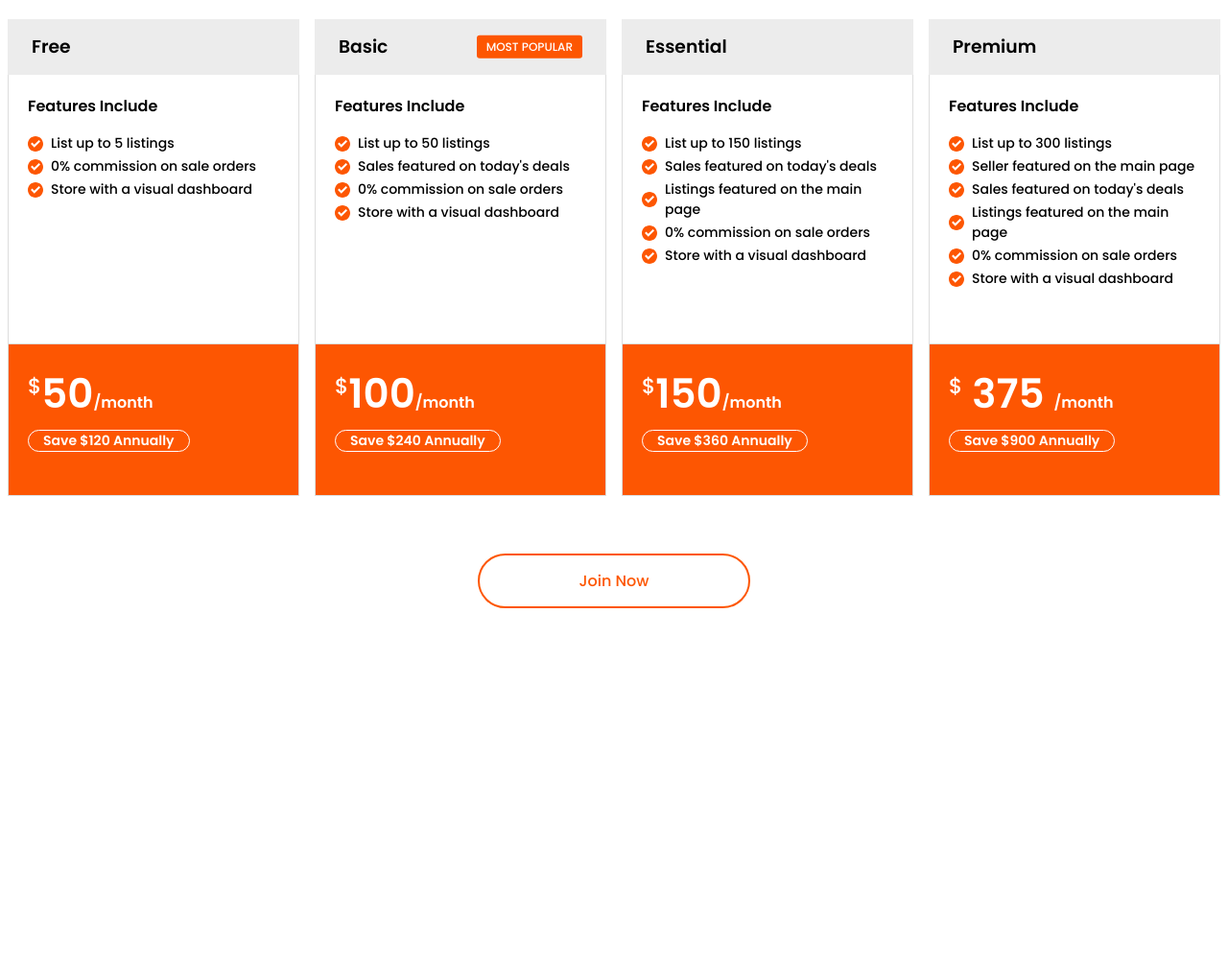
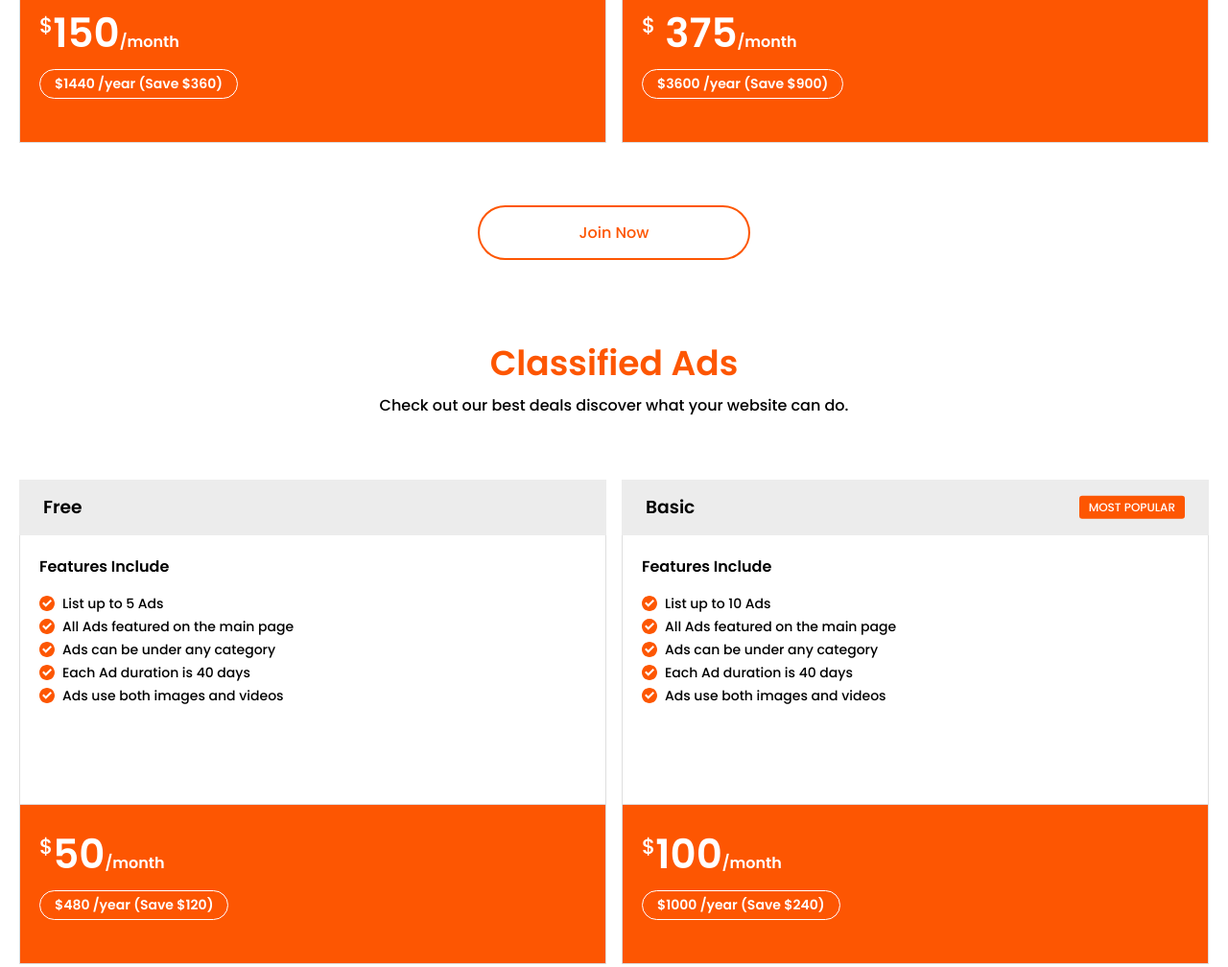
Before and after one commit to azazmuzaffar/Payment-Plans, a plain HTML site: page index.html in a window 1280 px wide. Shown: the part 1130-2138 px from the top of the page at 96% size. Before the commit the page ends 1852 px from the top, so only its background shows below. Drawn offline with Linux system fonts and the light colour scheme.

Commit message:
responsivenedss

```diff
--- a/assets/scss/styles.scss
+++ b/assets/scss/styles.scss
@@ -20,6 +20,8 @@ $secondary-color-2: #333;
 
 body {
   font-family: "poppins";
+  margin: 0;
+  padding: 0;
 }
 
 // ==============================================
@@ -44,15 +46,31 @@ body {
   }
 }
 
+.payment-area {
+  padding: 40px 0 60px;
+
+  @media screen and (max-width: 767px) {
+    padding: 20px 0;
+  }
+}
+
 .payment-section {
-  padding: 80px 0;
-  width: 100%;
-  max-width: 1440px;
-  margin: 0 auto;
+  padding: 40px 0px;
+
+  .container {
+    width: calc(100% - 24px);
+    max-width: 1440px;
+    margin: 0 auto;
+  }
 
   .title-block {
     width: 100%;
     text-align: center;
+
+    @media screen and (max-width: 767px) {
+      max-width: 85%;
+      margin: 0 auto;
+    }
 
     h2,
     p {
@@ -63,6 +81,16 @@ body {
       font-size: 36px;
       margin-bottom: 4px;
       color: #FD5602;
+
+      @media screen and (max-width: 767px) {
+        font-size: 30px;
+      }
+    }
+
+    P {
+      @media screen and (max-width: 767px) {
+        font-size: 14px;
+      }
     }
   }
 
@@ -81,6 +109,10 @@ body {
       margin: 0 auto;
       transition: .3s all ease;
 
+      @media screen and (max-width: 767px) {
+        padding: 12px 19px;
+      }
+
       &:hover {
         border-color: #840404;
         background: #840404;
@@ -91,14 +123,28 @@ body {
 }
 
 .payment-plans {
-  display: flex;
-  margin: 60px 0;
-  margin-left: -8px;
-  margin-right: -8px;
+  display: table;
+  width: 100%;
+  content: " ";
+  margin: 45px 0;
+
+  @media screen and (max-width: 767px) {
+    margin: 36px 0;
+  }
 
   &__each {
+    padding: 20px 0;
     width: calc(25% - 16px);
-    flex-shrink: 0;
+    float: left;
+
+    @media screen and (max-width: 1400px) {
+      width: calc(50% - 16px);
+    }
+
+    @media screen and (max-width: 767px) {
+      width: calc(100% - 16px);
+      padding: 12px 0;
+    }
 
     &--free {
       .payment-plans__each-inner {
@@ -125,8 +171,7 @@ body {
     }
   }
 
-  [class^="payment-plans__"],
-  [class^="ent-plans__"] {
+  [class^="payment-plans__"] {
     padding-left: 8px;
     padding-right: 8px;
   }
@@ -144,6 +189,11 @@ body {
       padding: 20px 25px;
       position: relative;
       background: #ececec;
+
+
+      @media screen and (max-width: 767px) {
+        padding: 17px 25px;
+      }
 
       h3 {
         line-height: 18px;
@@ -170,13 +220,17 @@ body {
     }
 
     .plan-body {
-      border-color: $grey-border-color;
+      border-color: #dfdfdf;
       border-style: solid;
       border-width: 0 1px 1px;
       padding: 20px;
       min-height: 240px;
       color: black;
       background: white;
+
+      @media screen and (max-width: 767px) {
+        min-height: 210px;
+      }
 
       p {
         color: inherit;
@@ -208,8 +262,7 @@ body {
           &::before {
             position: absolute;
             left: 0;
-            top: 50%;
-            transform: translateY(-50%);
+            top: 2px;
             content: '';
             display: block;
             width: 16px;
@@ -222,14 +275,6 @@ body {
         }
       }
 
-      .pricingInput {
-        background-color: transparent;
-        border: 1px solid $grey-border-color;
-        height: 35px;
-        margin-right: 8px;
-        padding: 3px 5px;
-        width: 70px;
-      }
     }
 
     .plan-pricing {
@@ -272,7 +317,7 @@ body {
           font-size: 14px;
           font-weight: 600;
           margin-top: 6px;
-          padding: 0 15px;
+          padding: 4px 15px;
           border-radius: 35px;
         }
       }
--- a/index.html
+++ b/index.html
@@ -9,7 +9,10 @@
   </head>
   <body>
     <!-- Body Starts Here -->
+    <main class="payment-area">
+      <!-- Business Korner Starts Here -->
       <section class="payment-section">
+        <div class="container">
           <div class="title-block">
             <h2>Business Korner</h2>
             <p>Check out our best deals discover what your website can do.</p>
@@ -29,10 +32,8 @@
                 <div class="plan-pricing">
                   <div class="plan-pricing__inner">
                     <div class="annual">
-                  <span class="price"><sup>$</sup>50<small>/month</small></span> <span class="pricing">Save $120 Annually</span>
-                </div>
-                <div class="monthly">
-                  <span class="price monthly"><sup>$</sup>60<small>/month</small></span> <span class="pricing">$50 when paid annually</span>
+                      <span class="price"><sup>$</sup>50<small>/month</small></span>
+                      <span class="pricing">$480 /year (Save $120)</span>
                     </div>
                   </div>
                 </div>
@@ -56,10 +57,8 @@
                 <div class="plan-pricing">
                   <div class="plan-pricing__inner">
                     <div class="annual">
-                  <span class="price"><sup>$</sup>100<small>/month</small></span> <span class="pricing">Save $240 Annually</span>
-                </div>
-                <div class="monthly">
-                  <span class="price monthly"><sup>$</sup>120<small>/month</small></span> <span class="pricing">$100 when paid annually</span>
+                      <span class="price"><sup>$</sup>100<small>/month</small></span>
+                      <span class="pricing">$1000 /year (Save $240)</span>
                     </div>
                   </div>
                 </div>
@@ -83,10 +82,8 @@
                 <div class="plan-pricing">
                   <div class="plan-pricing__inner">
                     <div class="annual">
-                  <span class="price"><sup>$</sup>150<small>/month</small></span> <span class="pricing">Save $360 Annually</span>
-                </div>
-                <div class="monthly">
-                  <span class="price monthly"><sup>$</sup>180<small>/month</small></span> <span class="pricing">$150 when paid annually</span>
+                      <span class="price"><sup>$</sup>150<small>/month</small></span>
+                      <span class="pricing">$1440 /year (Save $360)</span>
                     </div>
                   </div>
                 </div>
@@ -111,12 +108,8 @@
                 <div class="plan-pricing">
                   <div class="plan-pricing__inner">
                     <div class="annual">
-                  <div class="price"><sup>$</sup> <span>375</span> <small>/month</small></div>
-                  <div class="pricing">Save $900 Annually</div>
-                </div>
-                <div class="monthly">
-                  <div class="price monthly"><sup>$</sup> <span>450</span> <small>/month</small></div>
-                  <div class="pricing">$375 when paid annually</div>
+                      <div class="price"><sup>$</sup> <span>375</span><small>/month</small></div>
+                      <div class="pricing">$3600 /year (Save $900)</div>
                     </div>
                   </div>
                 </div>
@@ -126,8 +119,12 @@
           <div class="join-now">
             <a href="" class="btn btn-primary">Join Now</a>
           </div>
+        </div>
       </section>
+      <!-- Business Korner Ends Here -->
+      <!-- Classified Ads Starts Here -->
       <section class="payment-section">
+        <div class="container">
           <div class="title-block">
             <h2>Classified Ads</h2>
             <p>Check out our best deals discover what your website can do.</p>
@@ -139,18 +136,18 @@
                 <div class="plan-body">
                   <p>Features Include</p>
                   <ul>
-                <li>List up to 5 listings</li>
-                <li>0% commission on sale orders</li>
-                <li>Store with a visual dashboard</li>
+                    <li>List up to 5 Ads</li>
+                    <li>All Ads featured on the main page</li>
+                    <li>Ads can be under any category</li>
+                    <li>Each Ad duration is 40 days</li>
+                    <li>Ads use both images and videos</li>
                   </ul>
                 </div>
                 <div class="plan-pricing">
                   <div class="plan-pricing__inner">
                     <div class="annual">
-                  <span class="price"><sup>$</sup>50<small>/month</small></span> <span class="pricing">Save $120 Annually</span>
-                </div>
-                <div class="monthly">
-                  <span class="price monthly"><sup>$</sup>60<small>/month</small></span> <span class="pricing">$50 when paid annually</span>
+                      <span class="price"><sup>$</sup>50<small>/month</small></span>
+                      <span class="pricing">$480 /year (Save $120)</span>
                     </div>
                   </div>
                 </div>
@@ -165,19 +162,18 @@
                 <div class="plan-body">
                   <p>Features Include</p>
                   <ul>
-                <li>List up to 50 listings</li>
-                <li>Sales featured on today's deals</li>
-                <li>0% commission on sale orders</li>
-                <li>Store with a visual dashboard</li>
+                    <li>List up to 10 Ads</li>
+                    <li>All Ads featured on the main page</li>
+                    <li>Ads can be under any category</li>
+                    <li>Each Ad duration is 40 days</li>
+                    <li>Ads use both images and videos</li>
                   </ul>
                 </div>
                 <div class="plan-pricing">
                   <div class="plan-pricing__inner">
                     <div class="annual">
-                  <span class="price"><sup>$</sup>100<small>/month</small></span> <span class="pricing">Save $240 Annually</span>
-                </div>
-                <div class="monthly">
-                  <span class="price monthly"><sup>$</sup>120<small>/month</small></span> <span class="pricing">$100 when paid annually</span>
+                      <span class="price"><sup>$</sup>100<small>/month</small></span
+                      ><span class="pricing">$1000 /year (Save $240)</span>
                     </div>
                   </div>
                 </div>
@@ -191,20 +187,18 @@
                 <div class="plan-body">
                   <p>Features Include</p>
                   <ul>
-                <li>List up to 150 listings</li>
-                <li>Sales featured on today's deals</li>
-                <li>Listings featured on the main page</li>
-                <li>0% commission on sale orders</li>
-                <li>Store with a visual dashboard</li>
+                    <li>List up to 15 Ads</li>
+                    <li>All Ads featured on the main page</li>
+                    <li>Ads can be under any category</li>
+                    <li>Each Ad duration is 40 days</li>
+                    <li>Ads use both images and videos</li>
                   </ul>
                 </div>
                 <div class="plan-pricing">
                   <div class="plan-pricing__inner">
                     <div class="annual">
-                  <span class="price"><sup>$</sup>150<small>/month</small></span> <span class="pricing">Save $360 Annually</span>
-                </div>
-                <div class="monthly">
-                  <span class="price monthly"><sup>$</sup>180<small>/month</small></span> <span class="pricing">$150 when paid annually</span>
+                      <span class="price"><sup>$</sup>150<small>/month</small></span
+                      ><span class="pricing">$1440 /year (Save $360)</span>
                     </div>
                   </div>
                 </div>
@@ -218,23 +212,18 @@
                 <div class="plan-body">
                   <p>Features Include</p>
                   <ul>
-                <li>List up to 300 listings</li>
-                <li>Seller featured on the main page</li>
-                <li>Sales featured on today's deals</li>
-                <li>Listings featured on the main page</li>
-                <li>0% commission on sale orders</li>
-                <li>Store with a visual dashboard</li>
+                    <li>List up to 30 Ads</li>
+                    <li>All Ads featured on the main page</li>
+                    <li>Ads can be under any category</li>
+                    <li>Each Ad duration is 40 days</li>
+                    <li>Ads use both images and videos</li>
                   </ul>
                 </div>
                 <div class="plan-pricing">
                   <div class="plan-pricing__inner">
                     <div class="annual">
                       <div class="price"><sup>$</sup> <span>375</span> <small>/month</small></div>
-                  <div class="pricing">Save $900 Annually</div>
-                </div>
-                <div class="monthly">
-                  <div class="price monthly"><sup>$</sup> <span>450</span> <small>/month</small></div>
-                  <div class="pricing">$375 when paid annually</div>
+                      <div class="pricing">$3600 /year (Save $900)</div>
                     </div>
                   </div>
                 </div>
@@ -244,7 +233,10 @@
           <div class="join-now">
             <a href="" class="btn btn-primary">Join Now</a>
           </div>
+        </div>
       </section>
+      <!-- Classified Ads Ends Here -->
+    </main>
     <!-- Body Ends Here -->
   </body>
 </html>
```
Also changed, not shown: assets/scss/styles.css, 1 other file. Lines whose indentation alone changed are shown as unchanged.
